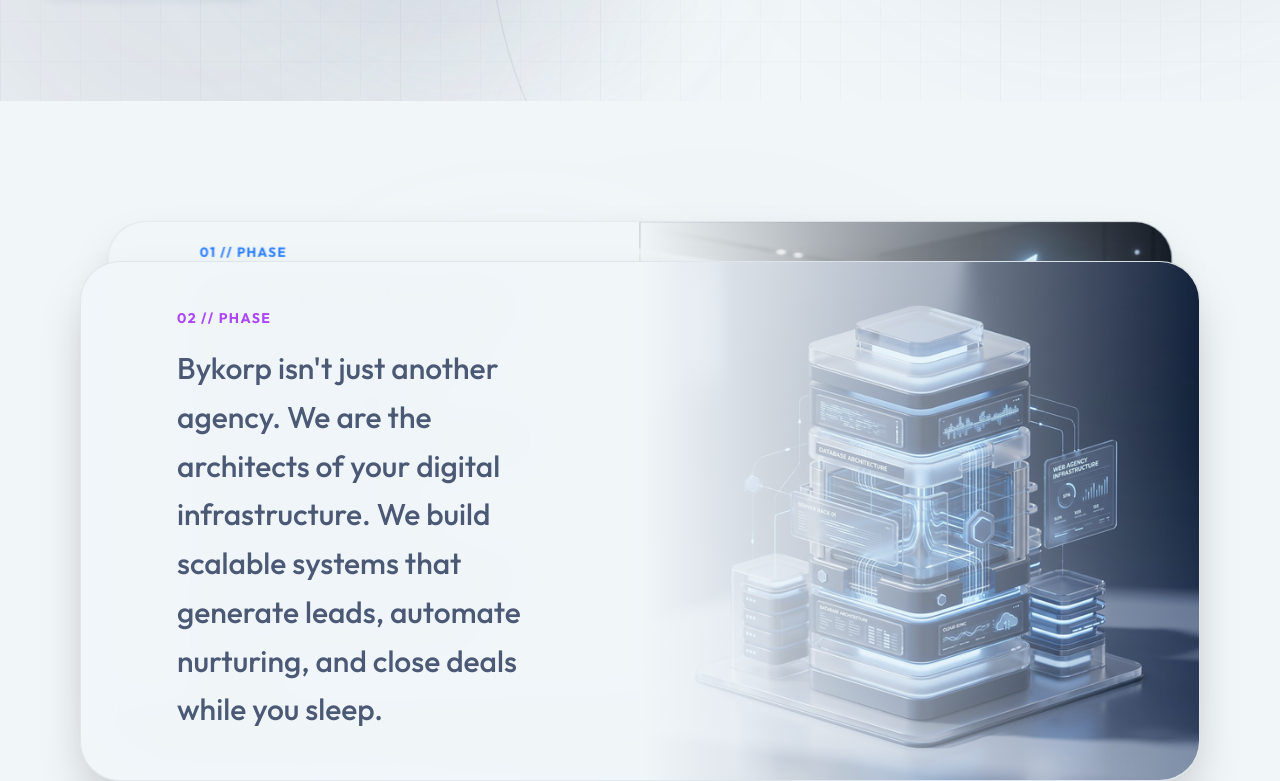
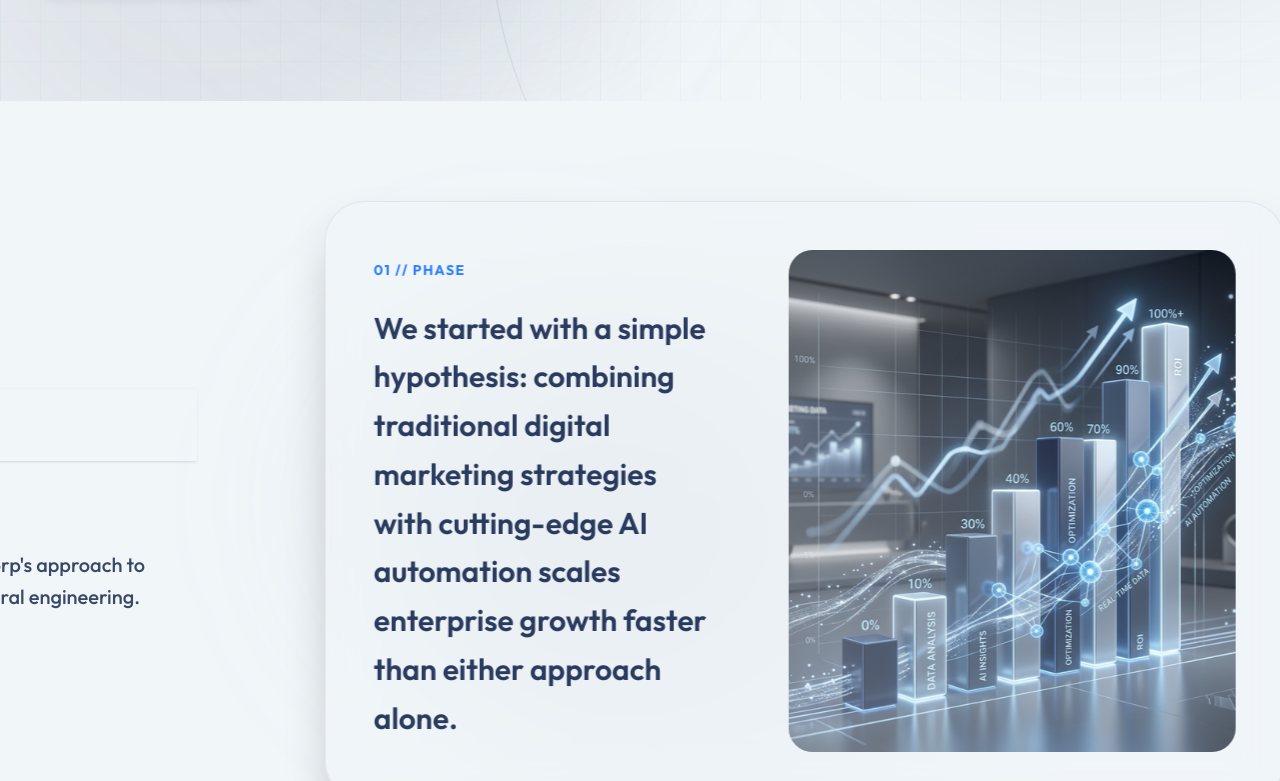
Before and after one commit to arif12islam/bykorp, a Next.js app: page / in a window 1280 px wide. Shown: the part 699-1480 px from the top of the page. Built offline with nearby package versions, Linux system fonts and the light colour scheme.

Commit message:
feat(story): completely redesign desktop experience with premium horizontal scroll gallery

```diff
--- a/src/components/sections/Story.tsx
+++ b/src/components/sections/Story.tsx
@@ -55,16 +55,8 @@ export function Story() {
     const imgOpacity3 = useTransform(scrollYProgress, [0.66, 0.8, 1], [0, 1, 1])
     const imgOpacities = [imgOpacity1, imgOpacity2, imgOpacity3]
 
-    // --- DESKTOP STICKY STACK ANIMATION ---
-    const dCardScale1 = useTransform(scrollYProgress, [0, 0.33], [1, 0.9])
-    const dCardScale2 = useTransform(scrollYProgress, [0.33, 0.66], [1, 0.95])
-    const dCardScale3 = useTransform(scrollYProgress, [0.66, 1], [1, 1])
-    const dCardScales = [dCardScale1, dCardScale2, dCardScale3]
-
-    const dCardOp1 = useTransform(scrollYProgress, [0, 0.33], [1, 0.4])
-    const dCardOp2 = useTransform(scrollYProgress, [0.33, 0.66], [1, 0.7])
-    const dCardOp3 = useTransform(scrollYProgress, [0.66, 1], [1, 1])
-    const dCardOps = [dCardOp1, dCardOp2, dCardOp3]
+    // --- DESKTOP HORIZONTAL SCROLL ANIMATION ---
+    const desktopX = useTransform(scrollYProgress, [0, 1], ["0vw", "-215vw"])
 
     return (
         <section id="story" ref={containerRef} className="relative h-[300vh] bg-brand-bg">
@@ -76,9 +68,8 @@ export function Story() {
                     <div className="absolute bottom-1/4 left-1/4 w-[400px] h-[400px] bg-brand-accent/10 rounded-full blur-[80px]" />
                 </div>
 
-                <div className="mx-auto max-w-7xl px-6 lg:px-8 relative w-full">
                 {/* ==== MOBILE VERSION (PRESERVED & ISOLATED) ==== */}
-                    <div className="md:hidden grid grid-cols-1 gap-8 items-center w-full">
+                <div className="md:hidden grid grid-cols-1 gap-8 items-center w-full mx-auto max-w-7xl px-6 relative mt-16">
                     <div className="relative h-[250px] flex flex-col justify-center">
                         <h2 className="text-3xl font-montserrat font-bold text-brand-primary mb-4 tracking-tighter absolute top-0">
                             Our Story
@@ -119,50 +110,51 @@ export function Story() {
                     </div>
                 </div>
 
-                    {/* ==== DESKTOP VERSION (MODERN STICKY CARD STACK) ==== */}
-                    <div className="hidden md:flex flex-col w-full relative pb-[20vh] mt-16 lg:px-12">
-                        <div className="text-center mb-24">
-                            <h2 className="text-4xl lg:text-5xl font-montserrat font-bold text-brand-primary tracking-tighter">
+                {/* ==== DESKTOP VERSION (PREMIUM HORIZONTAL SCROLL) ==== */}
+                <div className="hidden md:flex items-center w-full h-full">
+                    <motion.div
+                        style={{ x: desktopX }}
+                        className="flex items-center h-full gap-[10vw] pl-[10vw]"
+                    >
+                        {/* Intro Slide */}
+                        <div className="w-[40vw] shrink-0 flex flex-col justify-center">
+                            <h2 className="text-5xl lg:text-7xl font-montserrat font-bold text-brand-primary tracking-tighter mb-8 shadow-sm">
                                 Our Story
                             </h2>
-                            <div className="w-24 h-1 bg-gradient-to-r from-brand-primary to-brand-accent rounded-full mx-auto mt-6" />
+                            <div className="w-32 h-2 bg-gradient-to-r from-brand-primary to-brand-accent rounded-full mb-12" />
+                            <p className="text-xl text-brand-secondary leading-relaxed font-medium">
+                                Swipe through the evolution of Bykorp's approach to digital infrastructure and architectural engineering.
+                            </p>
                         </div>
 
                         {STORY_STEPS.map((step, idx) => (
-                            <motion.div
-                                key={`desk-stack-${step.id}`}
-                                style={{
-                                    scale: dCardScales[idx],
-                                    opacity: dCardOps[idx],
-                                    top: `calc(15vh + ${idx * 40}px)`,
-                                }}
-                                className="sticky w-full h-[65vh] flex items-center bg-brand-bg/95 backdrop-blur-xl border border-brand-accent/20 rounded-[40px] shadow-2xl overflow-hidden mb-32 origin-top"
-                            >
-                                {/* Left Content */}
-                                <div className="w-1/2 p-16 lg:p-24 flex flex-col justify-center h-full relative z-10">
-                                    <span className={`text-sm font-bold tracking-widest uppercase mb-4 ${step.accent}`}>
+                            <div key={`desk-hz-${step.id}`} className="w-[75vw] shrink-0 flex items-center gap-12 h-[75vh] bg-brand-bg/60 backdrop-blur-xl border border-brand-accent/20 rounded-[40px] p-12 shadow-2xl relative">
+                                {/* Left text */}
+                                <div className="w-[45%] flex flex-col justify-center h-full z-10 pr-8">
+                                    <span className={`text-sm font-bold tracking-widest uppercase mb-6 ${step.accent}`}>
                                         0{step.id} // Phase
                                     </span>
-                                    <p className="text-2xl lg:text-3xl text-brand-secondary/90 leading-relaxed font-medium">
+                                    <p className="text-2xl xl:text-3xl text-brand-primary/90 leading-relaxed font-semibold">
                                         {step.text}
                                     </p>
                                 </div>
-
                                 {/* Right Image */}
-                                <div className="w-1/2 h-full relative">
+                                <div className="w-[55%] h-full relative rounded-3xl overflow-hidden shadow-inner">
                                     <Image
                                         src={step.image}
-                                        alt={`Story Phase ${step.id}`}
+                                        alt={`Phase ${step.id}`}
                                         fill
                                         className="object-cover"
-                                        sizes="50vw"
+                                        sizes="45vw"
                                     />
-                                    {/* Gradient overlay to blend image seamlessly into the card background */}
-                                    <div className="absolute inset-0 bg-gradient-to-r from-brand-bg via-brand-bg/50 to-transparent" />
+                                    <div className="absolute inset-0 bg-gradient-to-tr from-brand-bg/40 to-transparent pointer-events-none" />
                                 </div>
+                            </div>
+                        ))}
+
+                        {/* Right Padding Buffer */}
+                        <div className="w-[10vw] shrink-0 h-full border-transparent" />
                     </motion.div>
-                        ))}
-                    </div>
                 </div>
             </div>
         </section>
```
Lines whose indentation alone changed are shown as unchanged.
